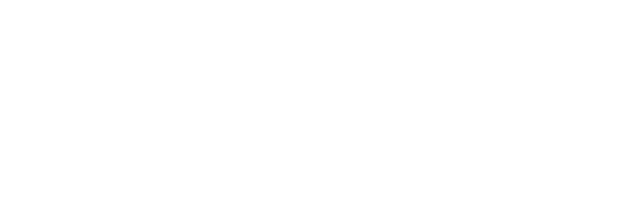
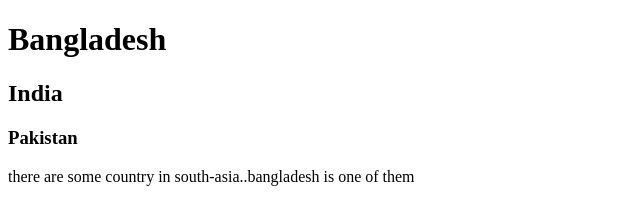
Before and after one commit to mehedi1802hasan/my-six-repo, a plain HTML site: page index.html in a window 1280 px wide. Shown: the whole page, without its empty margins (0-640 px from the left). Drawn offline with Linux system fonts and the light colour scheme.

Commit message:
added some commit like h

```diff
--- a/index.html
+++ b/index.html
@@ -7,6 +7,9 @@
     <title>my-six-repo</title>
 </head>
 <body>
-
+    <h1>Bangladesh</h1>
+    <h2>India</h2>
+    <h3>Pakistan</h3>
+    <P>there are some country in south-asia..bangladesh is one of them</P>
 </body>
 </html>
```
